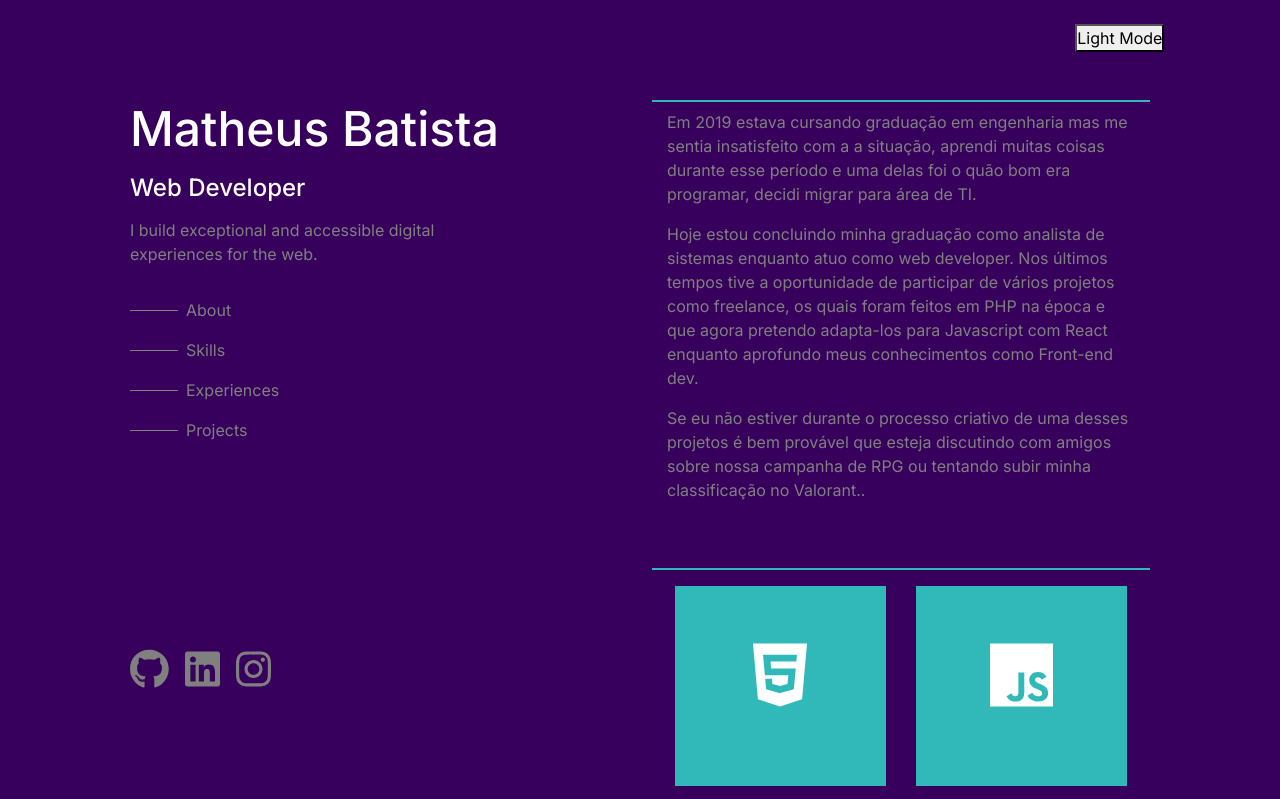
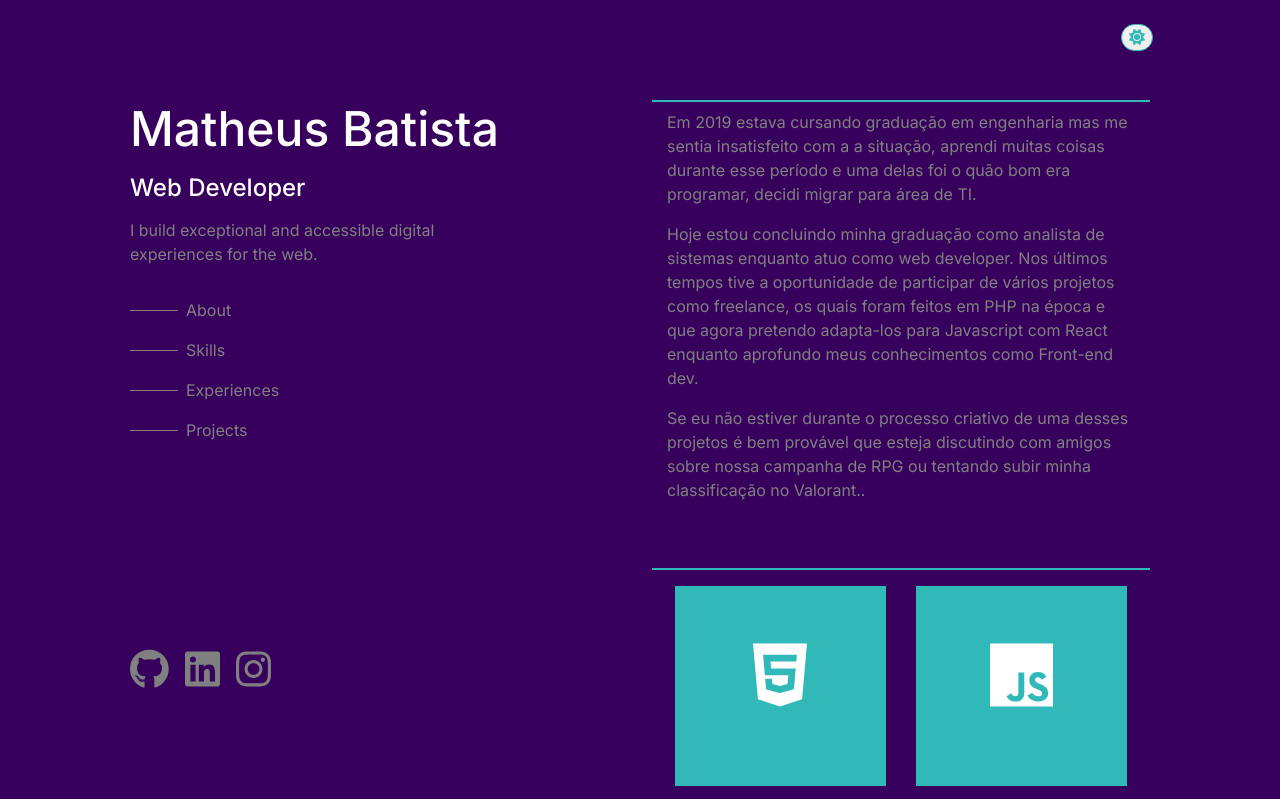
Before and after one commit to matheus-baraujo/portfolio-2023, a Next.js app: page / in a window 1280 px wide. Shown: the top 799 px of the page. Built offline with nearby package versions, Linux system fonts and the light colour scheme; no server answers.

Commit message:
styled mode change button dynamically

```diff
--- a/src/app/_components/modeSwitch/index.tsx
+++ b/src/app/_components/modeSwitch/index.tsx
@@ -2,33 +2,44 @@
 
 import React from 'react'
 import styles from "./styles.module.css";
-import { Switch } from '@mui/material';
-import { faMoon } from '@fortawesome/free-solid-svg-icons';
+
+import { faMoon, faSun } from '@fortawesome/free-solid-svg-icons';
+import { FontAwesomeIcon } from '@fortawesome/react-fontawesome';
 
 const ModeSwitch = () => {
 
+
+
   const toggleMode = () => {
+
+    const icon:any = document.getElementsByClassName(styles.icon);
+
     const container:any = document.querySelector(':root');
-    const buttonDarkMode:any = document.getElementById('toggleDarkMode');
-
     const dataTheme = (container as HTMLElement).getAttribute('data-theme')
 
     if(dataTheme === 'dark') {
       container.setAttribute('data-theme', 'light');
-      buttonDarkMode.innerHTML = 'Dark Mode';
+      icon[0].classList.add(styles.active);
+      icon[1].classList.remove(styles.active);
+
     } else {
       container.setAttribute('data-theme', 'dark');
-      buttonDarkMode.innerHTML = 'Light Mode';
+      icon[0].classList.remove(styles.active);
+      icon[1].classList.add(styles.active);
+
     }
   }
 
 
   return (
     <>
-      {/* <Switch checkedIcon={faMoon.icon}></Switch> */}
-
       <button className={styles.switch} id='toggleDarkMode' onClick={toggleMode}>
-        Light Mode
+        <div className={styles.icon}>
+          <FontAwesomeIcon icon={faMoon}></FontAwesomeIcon>
+        </div>
+        <div className={styles.icon+' '+styles.active}>
+          <FontAwesomeIcon icon={faSun}></FontAwesomeIcon>
+        </div>
       </button>
     </>
   )
--- a/src/app/_components/modeSwitch/styles.module.css
+++ b/src/app/_components/modeSwitch/styles.module.css
@@ -1,6 +1,27 @@
 .switch{
     position: absolute;
-    right: 4%;
+    right: 5%;
     top: 2%;
     z-index: 55;
+    border-radius: 15px;
+    border: 1px solid var(--secondary);
 }
+
+.icon{
+    color: var(--secondary);
+    display: none;
+    width: 30px;
+    height: 25px;
+    text-align: center;
+    border-radius: inherit;
+    transition: ease-in-out .3s;
+}
+
+.icon:hover{
+    background-color: var(--secondary);
+    color: var(--background);
+}
+
+.active{
+    display: block;
+}
```
